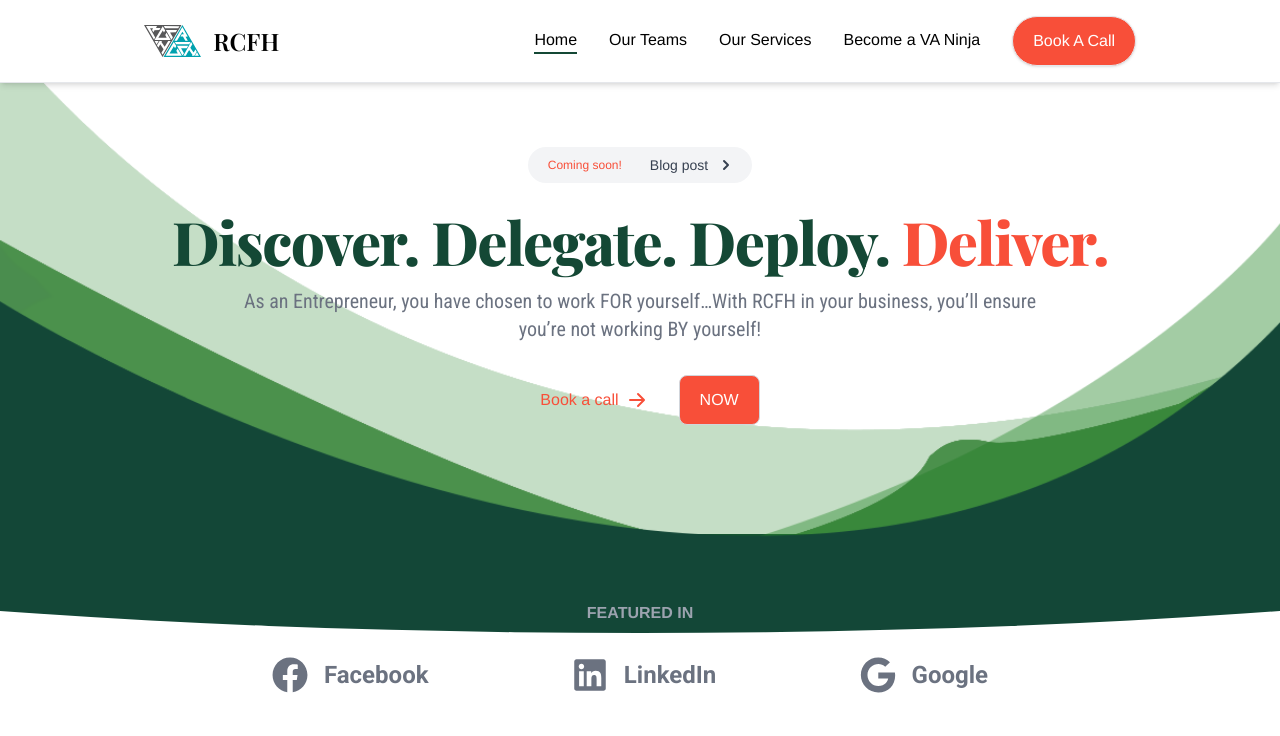
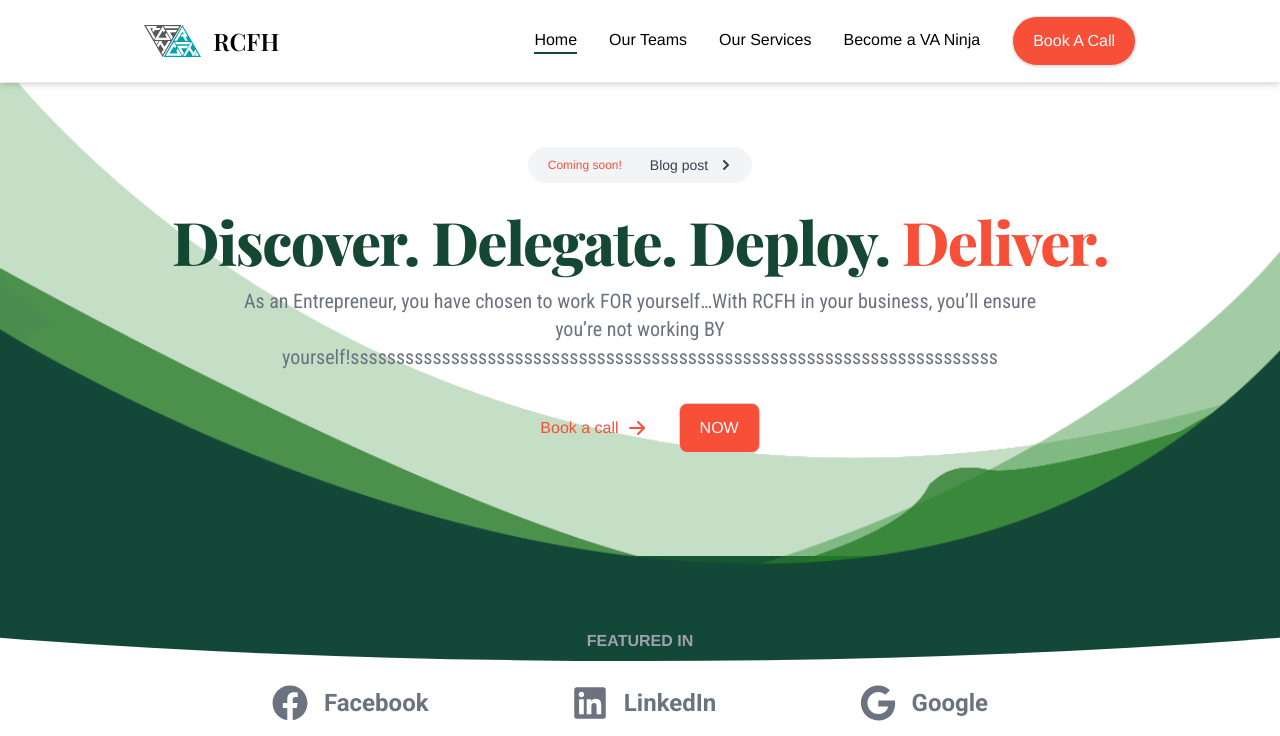
Before and after one commit to Gynius/rcfh, a React (Vite) app: page / in a window 1280 px wide. Shown: the top 736 px of the page. Built offline with nearby package versions, Linux system fonts and the light colour scheme; a web font is replaced by a local one.

Commit message:
Update Hero.jsx

```diff
--- a/src/components/Hero.jsx
+++ b/src/components/Hero.jsx
@@ -60,7 +60,7 @@ function Hero() {
           data-aos-delay="200" // Add delay for staggered animation
         >
           As an Entrepreneur, you have chosen to work FOR yourself…With RCFH in
-          your business, you’ll ensure you’re not working BY yourself!
+          your business, you’ll ensure you’re not working BY yourself!sssssssssssssssssssssssssssssssssssssssssssssssssssssssssssssssssssssss
         </p>
         <div
           className="flex flex-col mb-8 lg:mb-16 space-y-4 sm:flex-row sm:justify-center sm:space-y-0 sm:space-x-4"
```
